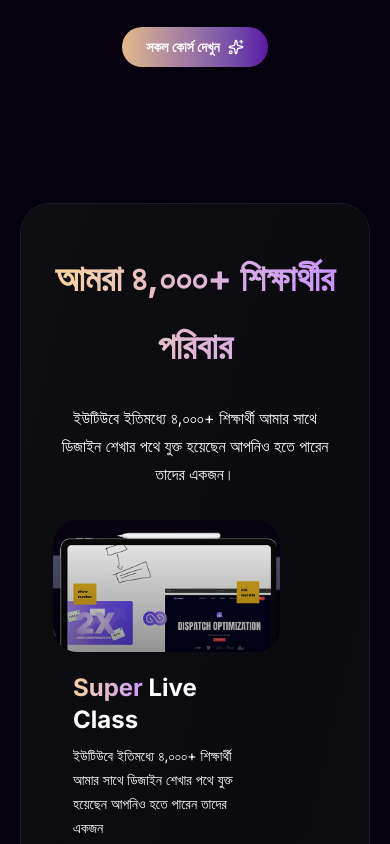
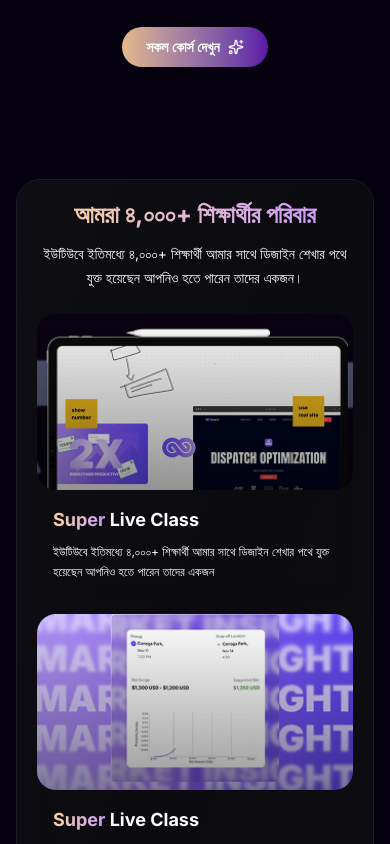
Before and after one commit to gmitsolution3/ai-learning-academy, a Next.js app: page / in a window 390 px wide. Shown: the part 3060-3904 px from the top of the page. Built offline with nearby package versions, Linux system fonts and the light colour scheme.

Commit message:
features section responsived

```diff
--- a/components/Features.tsx
+++ b/components/Features.tsx
@@ -23,50 +23,53 @@ const features = [
 
 export default function Features() {
   return (
-    <section className="relative py-20 overflow-hidden">
-      <div className="container mx-auto px-5 lg:px-0">
-        {/* ── Giant outer card ── */}
-        <div className="relative rounded-3xl border border-white/10 overflow-hidden p-8 lg:p-14 lg:pt-18">
-          {/* Layered backgrounds */}
+    <section className="relative py-14 sm:py-16 md:py-20 overflow-hidden">
+      <div className="container mx-auto px-4 sm:px-6 md:px-8 lg:px-0">
+        {/* Outer Card */}
+        <div className="relative rounded-2xl sm:rounded-3xl border border-white/10 overflow-hidden p-5 sm:p-8 md:p-10 lg:p-14 lg:pt-18">
+          {/* Background */}
           <div className="absolute inset-0 bg-gradient-to-br from-[#0e0e12] via-[#0a0a0f] to-[#0e0e12]" />
 
-          {/* Content */}
           <div className="relative z-10">
             {/* Header */}
-            <div className="space-y-4 text-center mb-8">
-              <h1 className="bg-gradient-to-r from-[#F9D49B] to-[#C994FF] bg-clip-text text-transparent text-4xl font-black lg:text-5xl py-2 leading-17">
+            <div className="space-y-3 sm:space-y-4 text-center mb-6 sm:mb-8">
+              <h1 className="bg-gradient-to-r from-[#F9D49B] to-[#C994FF] bg-clip-text text-transparent text-2xl sm:text-3xl md:text-4xl lg:text-5xl font-black leading-tight">
                 আমরা ৪,০০০+ শিক্ষার্থীর পরিবার
               </h1>
-              <p className="max-w-xl text-base leading-7 text-white sm:text-lg mx-auto">
+
+              <p className="max-w-xl mx-auto text-sm sm:text-base md:text-lg text-white leading-6 sm:leading-7">
                 ইউটিউবে ইতিমধ্যে ৪,০০০+ শিক্ষার্থী আমার সাথে ডিজাইন
                 শেখার পথে যুক্ত হয়েছেন আপনিও হতে পারেন তাদের একজন।
               </p>
             </div>
 
-            {/* ── Three inner cards ── */}
-            <div className="grid grid-cols-1 md:grid-cols-3 gap-5">
+            {/* Cards */}
+            <div className="grid grid-cols-1 sm:grid-cols-2 md:grid-cols-2 lg:grid-cols-3 gap-4 sm:gap-5">
               {features.map((feature, index) => (
                 <div
                   key={index}
-                  className="group backdrop-blur-sm rounded-2xl transition-all duration-300 hover:-translate-y-1 w-[80%]"
+                  className="group w-full backdrop-blur-sm rounded-xl sm:rounded-2xl transition-all duration-300 sm:hover:-translate-y-1"
                 >
-                  {/* Thumbnail */}
-                  <div className="relative overflow-hidden rounded-2xl">
+                  {/* Image */}
+                  <div className="relative overflow-hidden rounded-xl sm:rounded-2xl h-44 sm:h-48 md:h-52">
                     <img
                       src={feature.image}
                       alt={feature.title}
-                      className="w-full h-full object-contain group-hover:scale-105 transition-transform duration-500 rounded-2xl"
+                      className="w-full h-full object-cover group-hover:scale-105 transition-transform duration-500"
                     />
                     <div className="absolute inset-0 bg-gradient-to-t from-black/40 to-transparent" />
                   </div>
 
                   {/* Text */}
-                  <div className="p-5">
-                    <h3 className="text-2xl font-bold mb-2">
-                      <span className="bg-gradient-to-r from-[#F9D49B] to-[#C994FF] bg-clip-text text-transparent">Super </span>
+                  <div className="p-4 sm:p-5">
+                    <h3 className="text-lg sm:text-xl md:text-2xl font-bold mb-2">
+                      <span className="bg-gradient-to-r from-[#F9D49B] to-[#C994FF] bg-clip-text text-transparent">
+                        Super{" "}
+                      </span>
                       <span className="text-white">Live Class</span>
                     </h3>
-                    <p className="text-white text-sm leading-6">
+
+                    <p className="text-white text-xs sm:text-sm leading-5 sm:leading-6">
                       {feature.description}
                     </p>
                   </div>
```
